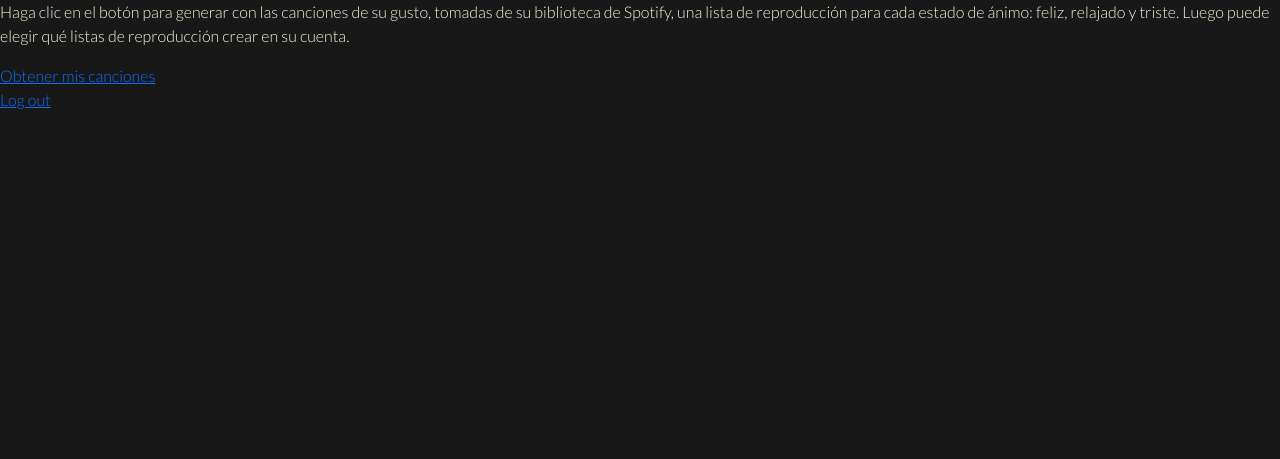
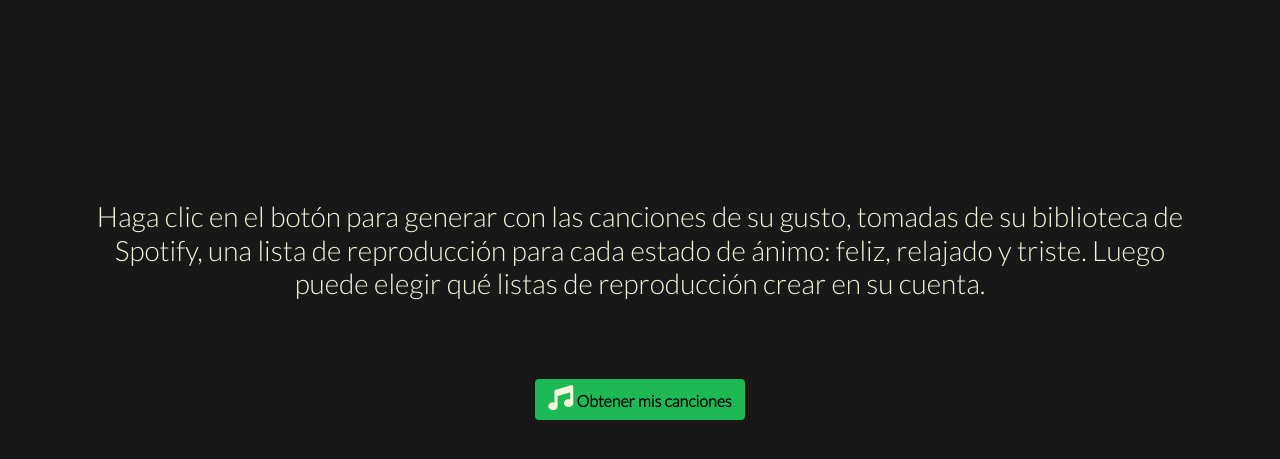
Before and after one commit to manuelmarinduque/Song_classification_prototype, a Django app: page /home/ in a window 1280 px wide. Shown: the top 459 px of the page. Run offline with Django 3.2, Linux system fonts and the light colour scheme; parts of the project's set-up code (start-up, migrations or seed data) failed here and were passed over; some libraries are stand-ins or nearby versions.

Commit message:
Realizado los estilos para Home

```diff
--- a/apps/core/static/core/css/home.css
+++ b/apps/core/static/core/css/home.css
@@ -0,0 +1,19 @@
+.home {
+    text-align: center;
+}
+
+.subtitulo {
+    padding-top: 200px;
+    margin-bottom: 70px;
+}
+
+.home a {
+    background: #1DB954;
+    color: black;
+    font-weight: bold;
+}
+
+.fas {
+    background: #1db954;
+    font-size: 25px;
+}
--- a/apps/core/templates/core/home.html
+++ b/apps/core/templates/core/home.html
@@ -1,19 +1,25 @@
 {% extends 'core/base.html' %}
+{% load static %}
 
 {% block title %} Home {% endblock title %}
 
+{% block stylesheet %}
+    <link rel="stylesheet" href="{% static '/core/css/home.css' %}">
+{% endblock stylesheet %}
+
 {% block contents %}
 
-<div>
-    <p>Haga clic en el botón para generar con las canciones de su gusto, tomadas de su biblioteca de Spotify, una lista de reproducción para cada estado de ánimo: feliz, relajado y triste. Luego puede elegir qué listas de reproducción crear en su cuenta.</p>
+<div class="container">
+    <div class="row home subtitulo">
+        <h3>Haga clic en el botón para generar con las canciones de su gusto, tomadas de su biblioteca de Spotify, una
+            lista de reproducción para cada estado de ánimo: feliz, relajado y triste. Luego puede elegir qué listas de
+            reproducción crear en su cuenta.</h3>
+    </div>
+    <div class="row">
+        <div class="home">
+            <a href="{% url 'core:playlist_page' %}" class="btn"><i class="fas fa-music"></i> Obtener mis canciones </a>
+        </div>
+    </div>
 </div>
-
-<div>
-    <a href="{% url 'core:playlist_page' %}"> Obtener mis canciones </a>
-</div>
-
-<div>
-    <a href="{% url 'logout' %}" class="header-link"> Log out </a>
-</div>
-
+<!-- <a href="{% url 'logout' %}" class="header-link"> Log out </a> -->
 {% endblock contents %}
```
